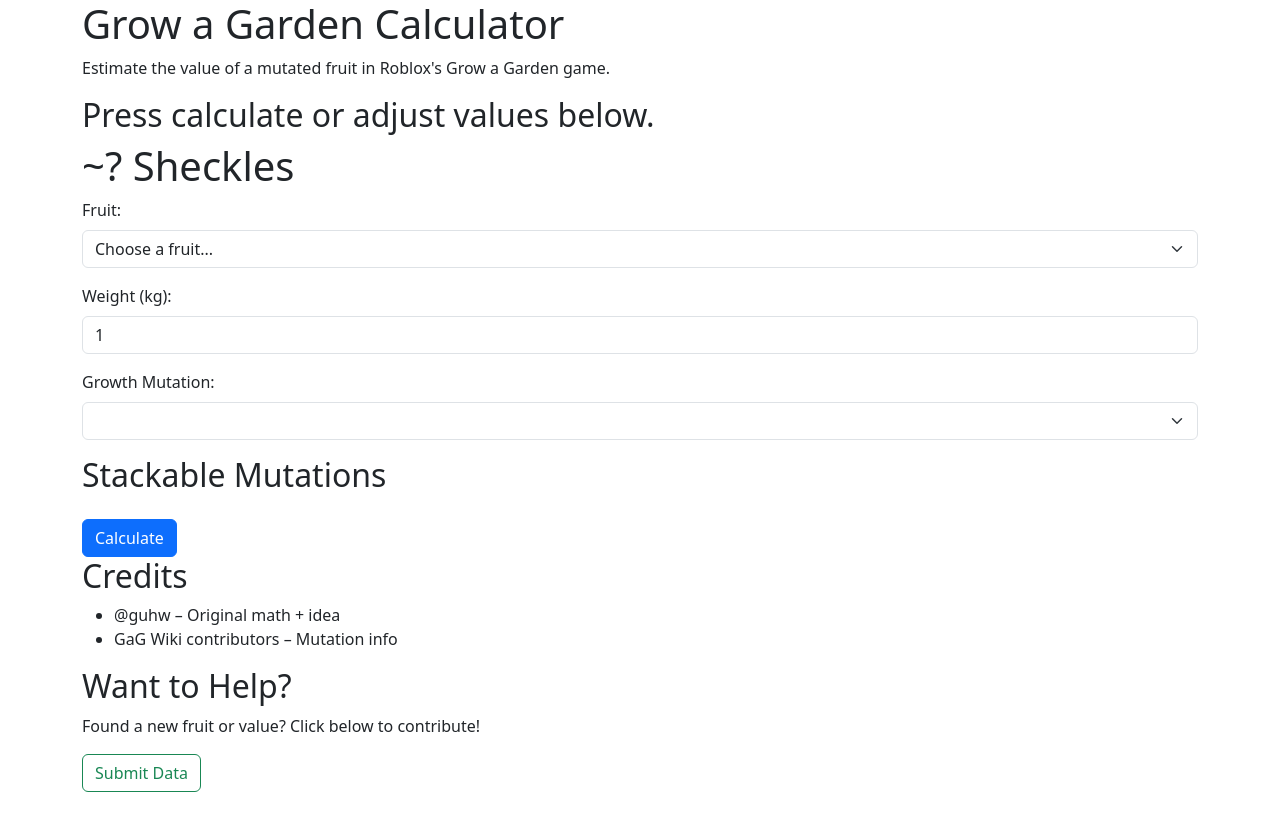
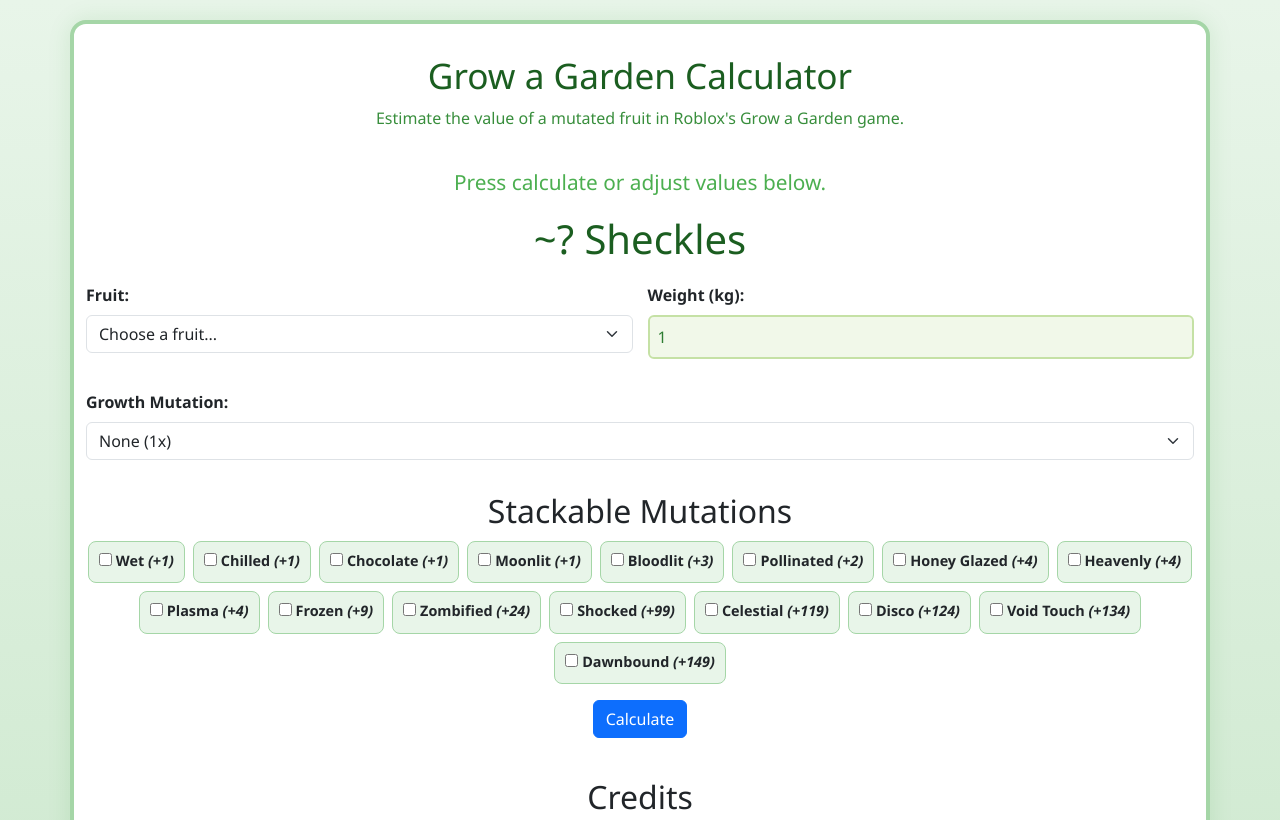
Before and after one commit to ToshikoMomoka/gagcalc, a plain HTML site: page index.html in a window 1280 px wide. Shown: the top 820 px of the page. Drawn offline with nearby package versions, Linux system fonts and the light colour scheme; the site is published under a folder, as on GitHub Pages, so addresses that start at the root find nothing.

Commit message:
Update index.html

```diff
--- a/index.html
+++ b/index.html
@@ -6,7 +6,7 @@
     <title>Grow a Garden Calculator</title>
     <meta name="description" content="Grow a Garden mutation price calculator.">
     <meta name="author" content="YourName">
-    <link rel="stylesheet" href="/css/style.css" />
+    <link rel="stylesheet" href="css/style.css" />
     <link href="https://cdn.jsdelivr.net/npm/bootstrap@5.3.3/dist/css/bootstrap.min.css" rel="stylesheet"
         crossorigin="anonymous">
 </head>
@@ -71,7 +71,7 @@
     <!-- Firebase CDN -->
 <script src="https://www.gstatic.com/firebasejs/8.10.1/firebase-app.js"></script>
 <script src="https://www.gstatic.com/firebasejs/8.10.1/firebase-firestore.js"></script>
-<script src="/js/fruit-points-data.js"></script>
+<script src="js/fruit-points-data.js"></script>
 
 
 </body>
```
